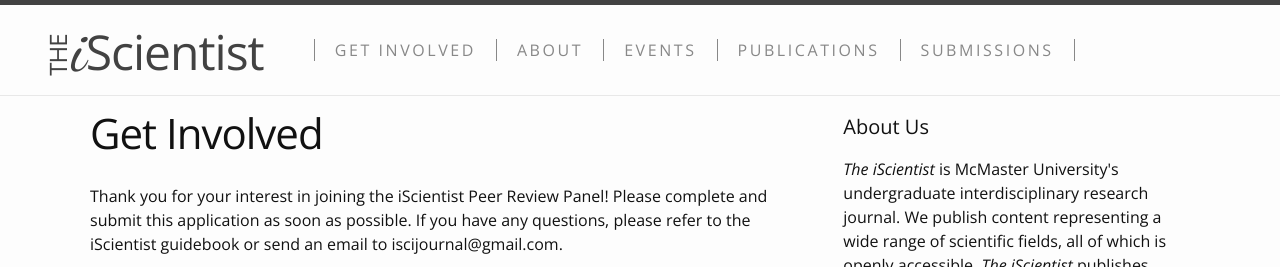
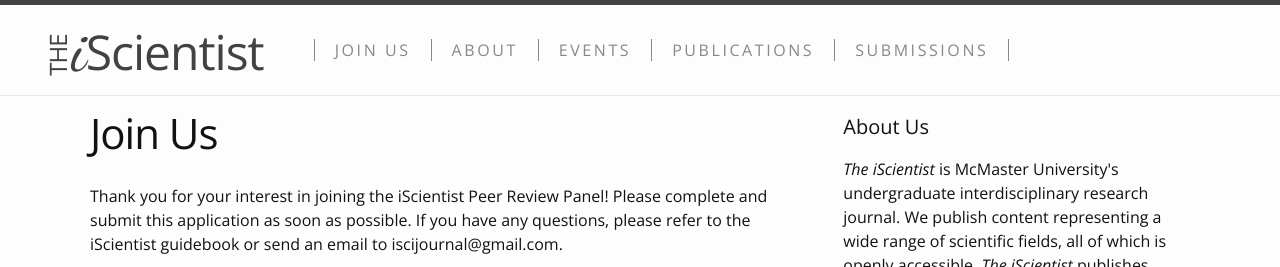
Before and after one commit to iscientist/iscientist.github.io, a Jekyll site: the page built from GetInvolved.md, in a window 1280 px wide and 900 px high, cut to the strip 0-267 px from the top of the window. Built offline with Jekyll 4.4.1, drawn with Linux system fonts in a browser that asks for light colours.

Commit message:
Update GetInvolved.md

```diff
--- a/GetInvolved.md
+++ b/GetInvolved.md
@@ -1,6 +1,6 @@
 ---
 layout: page
-title: Get Involved
+title: Join Us
 permalink: /getinvolved/
 ---
 
```
